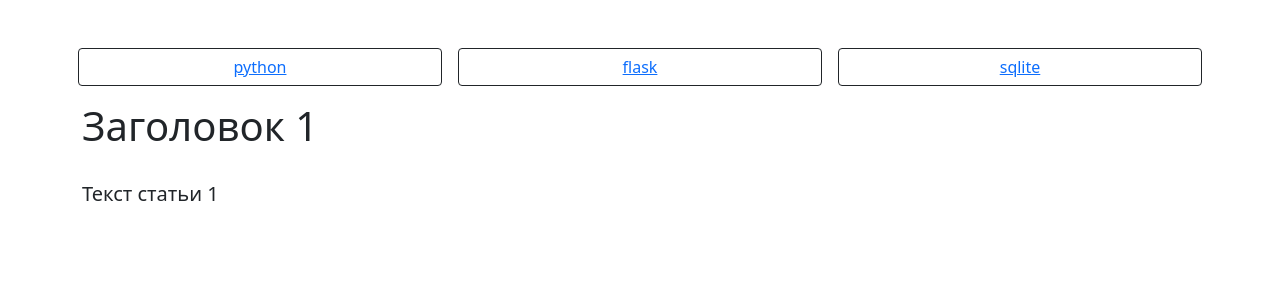
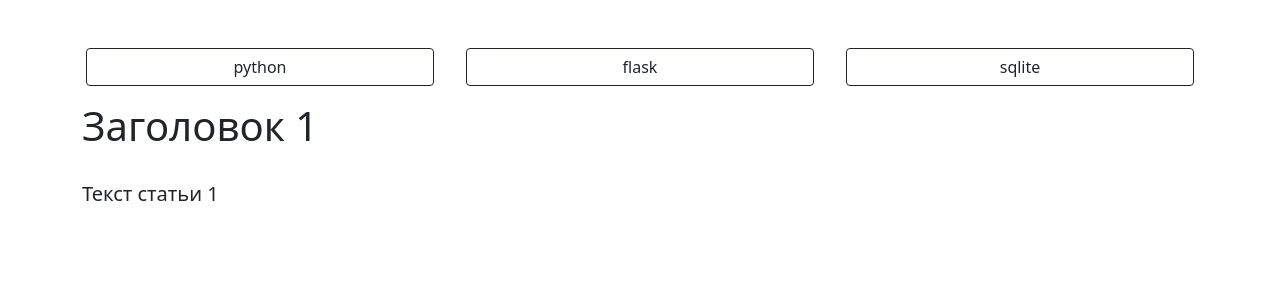
Before and after one commit to DenisPald/flask, a Flask app: a page that uses flask_dir/papers/templates/papers/paper.html in a window 1280 px wide. Shown: the part 63-363 px from the top of the page. Run offline with Flask 2, Linux system fonts and the light colour scheme.

Commit message:
layout hotfix

```diff
--- a/flask_dir/papers/templates/papers/paper.html
+++ b/flask_dir/papers/templates/papers/paper.html
@@ -10,15 +10,9 @@
     <div class="row mb-3">
 
         {% for tag in tags%}
-
-        <div class="col btn btn-outline-dark mx-2">
-            <a href="{{ url_for('papers.tag', slug=tag[2]) }}">
-                <div>
-                    {{ tag[1] }}
-                </div>
-            </a>
-        </div>
-
+        <a class="col btn btn-outline-dark mx-3" href="{{ url_for('papers.tag', slug=tag[2]) }}" role="button">
+                {{ tag[1] }}
+        </a>
         {% endfor%}
 
     </div>
```
